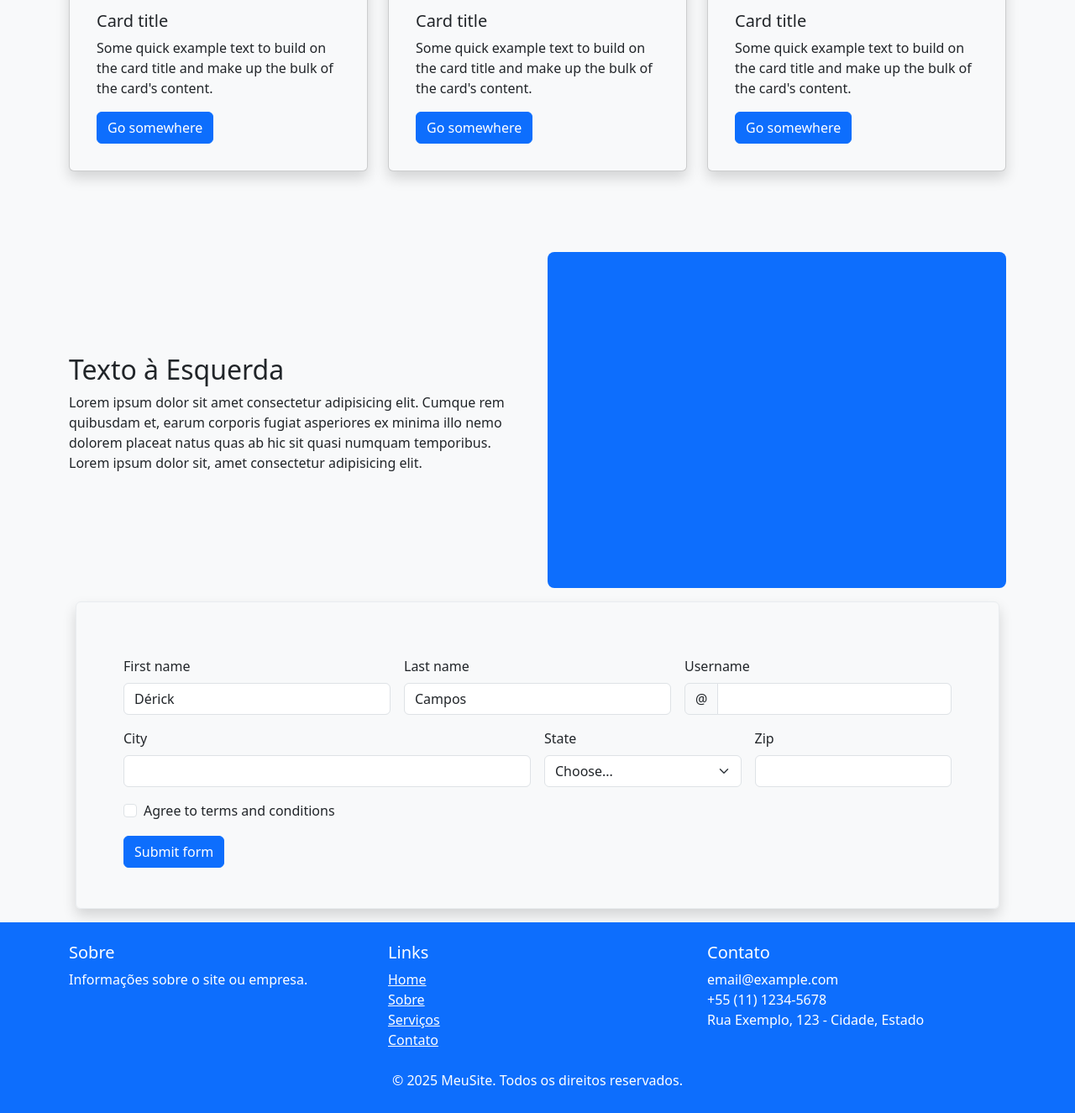
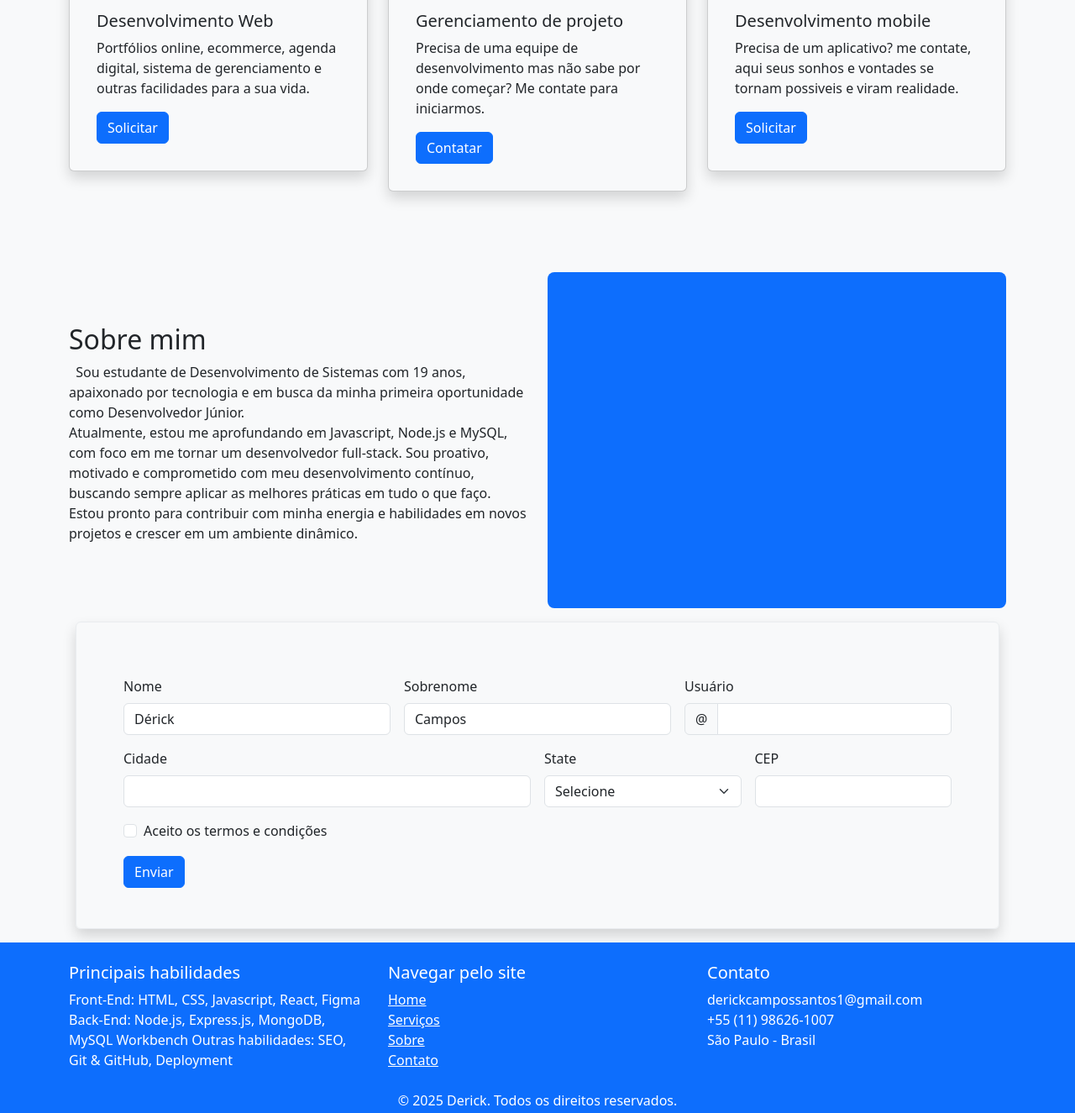
Before and after one commit to Derickcsantos/Bootstrap-project, a plain HTML site: page index.html in a window 1280 px wide. Shown: the part 564-1889 px from the top of the page at 84% size. Drawn offline with nearby package versions, Linux system fonts and the light colour scheme.

Commit message:
Add files via upload

```diff
--- a/index.html
+++ b/index.html
@@ -14,22 +14,22 @@
     <header class="bg-primary text-white p-3">
         <div class="container d-flex justify-content-between align-items-center">
             <!-- Logo à esquerda -->
-            <a href="#" class="navbar-brand text-white">Bootstrap</a>
+            <a href="#" class="navbar-brand text-white">BOOTSTRAP</a>
 
             <!-- Links de navegação à direita -->
             <nav>
                 <ul class="navbar-nav flex-row">
                     <li class="nav-item m-2">
-                        <a class="nav-link text-white" href="#">Home</a>
+                        <a class="nav-link text-white" href="#carroussel">Home</a>
                     </li>
                     <li class="nav-item m-2">
-                        <a class="nav-link text-white" href="#">Sobre</a>
+                        <a class="nav-link text-white" href="#cards">Serviços</a>
                     </li>
                     <li class="nav-item m-2">
-                        <a class="nav-link text-white" href="#">Serviços</a>
+                        <a class="nav-link text-white" href="#sobre">Sobre</a>
                     </li>
                     <li class="nav-item m-2">
-                        <a class="nav-link text-white" href="#">Contato</a>
+                        <a class="nav-link text-white" href="#forms">Contato</a>
                     </li>
                 </ul>
             </nav>
@@ -67,9 +67,9 @@
                     <div class="card shadow p-3 mb-5 bg-body-tertiary rounded">
                         <img src="..." class="card-img-top" alt="...">
                         <div class="card-body">
-                            <h5 class="card-title">Card title</h5>
-                            <p class="card-text">Some quick example text to build on the card title and make up the bulk of the card's content.</p>
-                            <a href="#" class="btn btn-primary">Go somewhere</a>
+                            <h5 class="card-title">Desenvolvimento Web</h5>
+                            <p class="card-text">Portfólios online, ecommerce, agenda digital, sistema de gerenciamento e outras facilidades para a sua vida.</p>
+                            <a href="#" class="btn btn-primary">Solicitar</a>
                         </div>
                     </div>
                 </div>
@@ -77,9 +77,9 @@
                     <div class="card shadow p-3 mb-5 bg-body-tertiary rounded">
                         <img src="..." class="card-img-top" alt="...">
                         <div class="card-body">
-                            <h5 class="card-title">Card title</h5>
-                            <p class="card-text">Some quick example text to build on the card title and make up the bulk of the card's content.</p>
-                            <a href="#" class="btn btn-primary">Go somewhere</a>
+                            <h5 class="card-title">Gerenciamento de projeto</h5>
+                            <p class="card-text">Precisa de uma equipe de desenvolvimento mas não sabe por onde começar? Me contate para iniciarmos.</p>
+                            <a href="#" class="btn btn-primary">Contatar</a>
                         </div>
                     </div>
                 </div>
@@ -87,9 +87,9 @@
                     <div class="card shadow p-3 mb-5 bg-body-tertiary rounded">
                         <img src="..." class="card-img-top" alt="...">
                         <div class="card-body">
-                            <h5 class="card-title">Card title</h5>
-                            <p class="card-text">Some quick example text to build on the card title and make up the bulk of the card's content.</p>
-                            <a href="#" class="btn btn-primary">Go somewhere</a>
+                            <h5 class="card-title">Desenvolvimento mobile</h5>
+                            <p class="card-text">Precisa de um aplicativo? me contate, aqui seus sonhos e vontades se tornam possiveis e viram realidade.</p>
+                            <a href="#" class="btn btn-primary">Solicitar</a>
                         </div>
                     </div>
                 </div>
@@ -97,13 +97,16 @@
         </div>
     </section>
 
-    <section id="image" class="mt-5">
+    <section id="sobre" class="mt-5">
         <div class="container">
             <div class="row align-items-center">
                 <!-- Coluna para o texto -->
                 <div class="col-12 col-md-6">
-                    <h2>Texto à Esquerda</h2>
-                    <p>Lorem ipsum dolor sit amet consectetur adipisicing elit. Cumque rem quibusdam et, earum corporis fugiat asperiores ex minima illo nemo dolorem placeat natus quas ab hic sit quasi numquam temporibus. Lorem ipsum dolor sit, amet consectetur adipisicing elit.</p>
+                    <h2>Sobre mim</h2>
+                    <p>&nbsp; Sou estudante de Desenvolvimento de Sistemas com 19 anos, apaixonado por tecnologia e em busca da minha primeira oportunidade como Desenvolvedor Júnior. <br>
+                        Atualmente, estou me aprofundando em Javascript, Node.js e MySQL, com foco em me tornar um desenvolvedor full-stack. Sou proativo, motivado e comprometido com meu desenvolvimento contínuo, buscando sempre aplicar as melhores práticas em tudo o que faço.
+                        Estou pronto para contribuir com minha energia e habilidades em novos projetos e crescer em um ambiente dinâmico.
+                    </p>
                 </div>
                 <!-- Coluna para o quadrado colorido -->
                 <div class="col-12 col-md-6 text-center">
@@ -116,45 +119,47 @@
     <section id="forms" class="container mt-3">
         <form class="row g-3 border border-light-subtle rounded m-2 p-5 shadow">
             <div class="col-md-4">
-                <label for="validationDefault01" class="form-label">First name</label>
+                <label for="validationDefault01" class="form-label">Nome</label>
                 <input type="text" class="form-control" id="validationDefault01" value="Dérick" required>
             </div>
             <div class="col-md-4">
-                <label for="validationDefault02" class="form-label">Last name</label>
+                <label for="validationDefault02" class="form-label">Sobrenome</label>
                 <input type="text" class="form-control" id="validationDefault02" value="Campos" required>
             </div>
             <div class="col-md-4">
-                <label for="validationDefaultUsername" class="form-label">Username</label>
+                <label for="validationDefaultUsername" class="form-label">Usuário</label>
                 <div class="input-group">
                     <span class="input-group-text" id="inputGroupPrepend2">@</span>
                     <input type="text" class="form-control" id="validationDefaultUsername" aria-describedby="inputGroupPrepend2" required>
                 </div>
             </div>
             <div class="col-md-6">
-                <label for="validationDefault03" class="form-label">City</label>
+                <label for="validationDefault03" class="form-label">Cidade</label>
                 <input type="text" class="form-control" id="validationDefault03" required>
             </div>
             <div class="col-md-3">
                 <label for="validationDefault04" class="form-label">State</label>
                 <select class="form-select" id="validationDefault04" required>
-                    <option selected disabled value="">Choose...</option>
-                    <option>...</option>
+                    <option selected disabled value="">Selecione</option>
+                    <option>Desenvolvimento web</option>
+                    <option>Desenvolvimento mobile</option>
+                    <option>Oferta de negócio</option>
                 </select>
             </div>
             <div class="col-md-3">
-                <label for="validationDefault05" class="form-label">Zip</label>
+                <label for="validationDefault05" class="form-label">CEP</label>
                 <input type="text" class="form-control" id="validationDefault05" required>
             </div>
             <div class="col-12">
                 <div class="form-check">
                     <input class="form-check-input" type="checkbox" value="" id="invalidCheck2" required>
                     <label class="form-check-label" for="invalidCheck2">
-                        Agree to terms and conditions
+                        Aceito os termos e condições
                     </label>
                 </div>
             </div>
             <div class="col-12">
-                <button class="btn btn-primary" type="submit">Submit form</button>
+                <button class="btn btn-primary" type="submit">Enviar</button>
             </div>
         </form>
     </section>
@@ -163,30 +168,32 @@
         <div class="container">
             <div class="row">
                 <div class="col-md-4">
-                    <h5>Sobre</h5>
-                    <p>Informações sobre o site ou empresa.</p>
+                    <h5>Principais habilidades</h5>
+                    <p>Front-End: HTML, CSS, Javascript, React, Figma
+                        Back-End: Node.js, Express.js, MongoDB, MySQL Workbench
+                        Outras habilidades: SEO, Git & GitHub, Deployment</p>
                 </div>
                 <div class="col-md-4">
-                    <h5>Links</h5>
+                    <h5>Navegar pelo site</h5>
                     <ul class="list-unstyled">
-                        <li><a href="#" class="text-white">Home</a></li>
-                        <li><a href="#" class="text-white">Sobre</a></li>
-                        <li><a href="#" class="text-white">Serviços</a></li>
-                        <li><a href="#" class="text-white">Contato</a></li>
+                        <li><a href="#carrossel" class="text-white">Home</a></li>
+                        <li><a href="#cards" class="text-white">Serviços</a></li>
+                        <li><a href="#sobre" class="text-white">Sobre</a></li>
+                        <li><a href="#forms" class="text-white">Contato</a></li>
                     </ul>
                 </div>
                 <div class="col-md-4">
                     <h5>Contato</h5>
                     <ul class="list-unstyled">
-                        <li><span>email@example.com</span></li>
-                        <li><span>+55 (11) 1234-5678</span></li>
-                        <li><span>Rua Exemplo, 123 - Cidade, Estado</span></li>
+                        <li><span>derickcampossantos1@gmail.com</span></li>
+                        <li><span>+55 (11) 98626-1007</span></li>
+                        <li><span>São Paulo - Brasil</span></li>
                     </ul>
                 </div>
             </div>
         </div>
         <div class="text-center py-2">
-            <p>&copy; 2025 MeuSite. Todos os direitos reservados.</p>
+            <p>&copy; 2025 Derick. Todos os direitos reservados.</p>
         </div>
     </footer>
 
```
